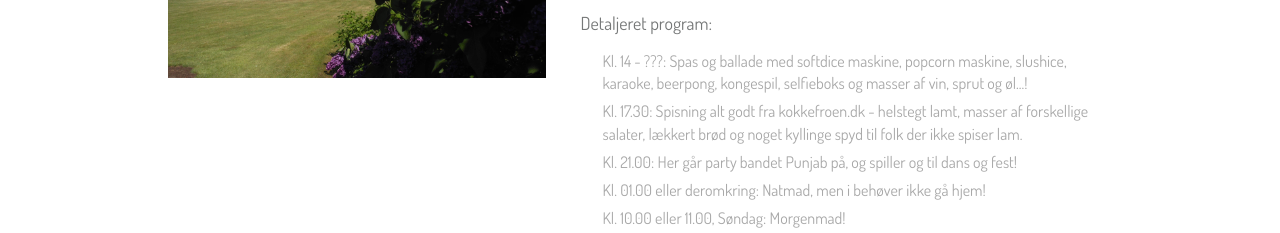
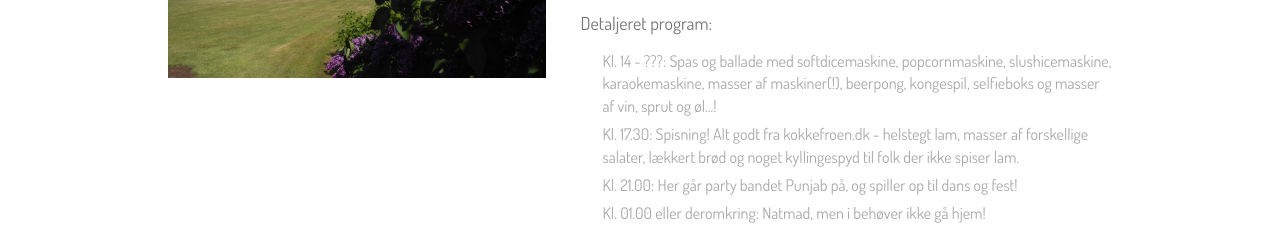
Before and after one commit to peterstorm/wedding-static, a plain HTML site: page wedding-static/index.html in a window 1280 px wide. Shown: the part 2985-3218 px from the top of the page. Drawn offline with Linux system fonts and the light colour scheme.

Commit message:
fix spellin errors

```diff
--- a/wedding-static/index.html
+++ b/wedding-static/index.html
@@ -222,9 +222,9 @@
                                 <p>Festen skal holdes på Viekær, en gård Ruth og Erik (gommens forældre) købte da Peter kom til Danmark fra Korea, i 1985! Jóhanna har heldigvis også været på besøg en masse gange, og gået på opdagelse i alle bygningerne!</p>
                                 <p>Detaljeret program:</p>
                                 <ul>
-                                  <li>Kl. 14 - ???: Spas og ballade med softdice maskine, popcorn maskine, slushice, karaoke, beerpong, kongespil, selfieboks og masser af vin, sprut og øl...!</li>
-                                  <li>Kl. 17.30: Spisning alt godt fra kokkefroen.dk - helstegt lamt, masser af forskellige salater, lækkert brød og noget kyllinge spyd til folk der ikke spiser lam.</li>
-                                  <li>Kl. 21.00: Her går party bandet Punjab på, og spiller og til dans og fest!</li>
+                                  <li>Kl. 14 - ???: Spas og ballade med softdicemaskine, popcornmaskine, slushicemaskine, karaokemaskine, masser af maskiner(!), beerpong, kongespil, selfieboks og masser af vin, sprut og øl...!</li>
+                                  <li>Kl. 17.30: Spisning! Alt godt fra kokkefroen.dk - helstegt lam, masser af forskellige salater, lækkert brød og noget kyllingespyd til folk der ikke spiser lam.</li>
+                                  <li>Kl. 21.00: Her går party bandet Punjab på, og spiller op til dans og fest!</li>
                                   <li>Kl. 01.00 eller deromkring: Natmad, men i behøver ikke gå hjem!</li>
                                   <li>Kl. 10.00 eller 11.00, Søndag: Morgenmad!</li>
                                 </ul>
```
